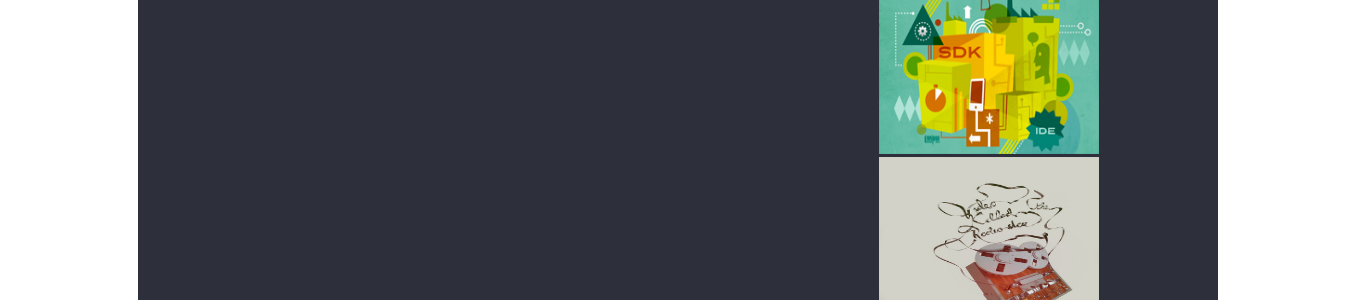
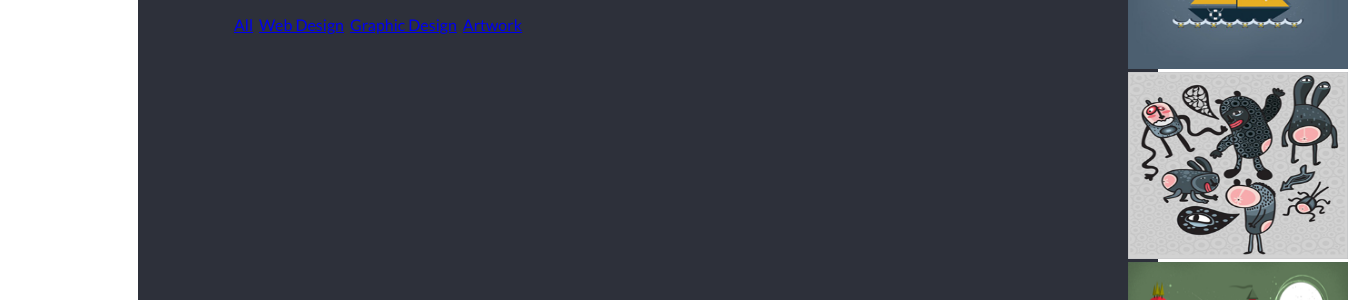
Before and after one commit to systemAutist/singolo, a plain HTML site: page singolo2.html in a window 1280 px wide. Shown: the part 126-426 px from the top of the page, 1348 px wide, since content can reach past the window. Drawn offline with Linux system fonts and the light colour scheme.

Commit message:
update: Singolo 2

```diff
--- a/singolo2.css
+++ b/singolo2.css
@@ -8,6 +8,19 @@ html {
     height: 870px;
     background-color: #2d303a;
     border-bottom: 6px solid #323746;
+}
+.portfolio-header {
+    margin-left: 50px;
+}
+.navigation {
+    display: flex;
+    flex-direction: row;
+    justify-content: space-evenly;
+    margin-right: 600px;
+    padding-left: -40px;
+}
+li {
+    list-style: none;
 }
 h1 {
     font-size: 30px;
@@ -26,18 +39,9 @@ p {
     font-weight: 300;
     text-align: left;
 }
-li, a {
-    text-decoration: none;
-}
 .portfolio {
     display: flex;
-    justify-content: space-between;
-    align-items: center;
-    padding: 30px
-}
-nav li {
-    list-style: none;
-    display: inline-block;
+
 }
 img {
     width: 220px;
--- a/singolo2.html
+++ b/singolo2.html
@@ -9,20 +9,18 @@
 </head>
 <body>
     <div class="portfolio">
-
+        <div class="portfolio-header">
             <h1>Portfolio</h1>
             <p class="block-description">Duis mollis, est non commodo luctus, nisi erat porttitor ligula, eget lacinia odio sem nec elit.</p>
-
-
-            <nav>
-                <ul>
+            <nav class="portfolio-menu">
+                <ul class="navigation">
                     <li><a href="#">All</a></li>
                     <li><a href="#">Web Design</a></li>
                     <li><a href="#">Graphic Design</a></li>
                     <li><a href="#">Artwork</a></li>
                 </ul>
             </nav>
-
+        </div>
         <div class="portfolio-4-column-layout">
             <div class="portfolio-column-1">
                 <img src="assets/img (1).png">
@@ -75,7 +73,7 @@
                 <div class="social-network"></div>
             </div>
             <div class="about-us-column-3"><div class="photo">
-                <img src="assets/photo (1).png">
+                <img src="assets/photo (3).png">
             </div>
             <div class="person-info">
                 <h2 class="name">Scolara Visari</h2>
```
